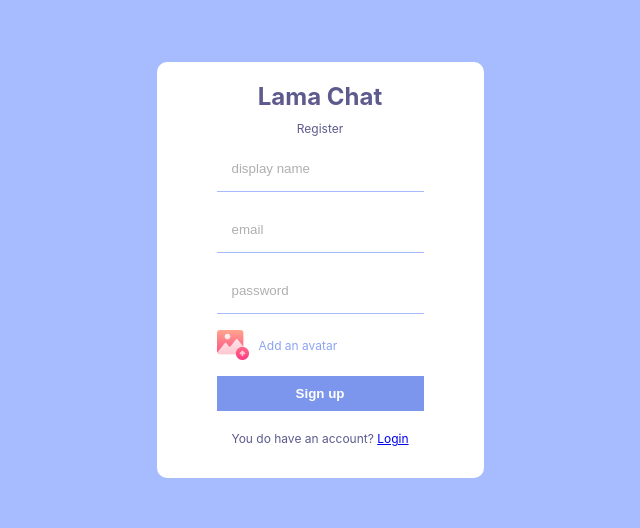
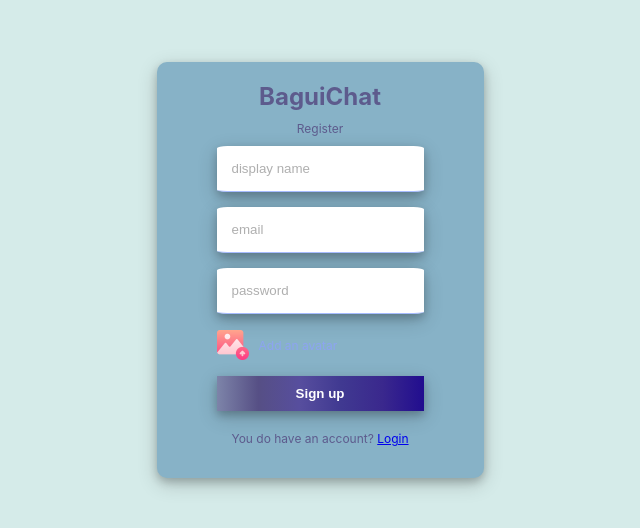
Before and after one commit to alissonnxavier/LiveChat, a React (Create React App) app: page /register in a window 1280 px wide. Shown: the part 130-658 px from the top of the page, without its empty margins (320-960 px from the left). Built offline with nearby package versions, Linux system fonts and the light colour scheme; no server answers; a web font is replaced by a local one.

Commit message:
changed layout

```diff
--- a/src/index.css
+++ b/src/index.css
@@ -5,6 +5,7 @@ body {
     sans-serif;
   -webkit-font-smoothing: antialiased;
   -moz-osx-font-smoothing: grayscale;
+
 }
 
 code {
--- a/src/pages/Login.jsx
+++ b/src/pages/Login.jsx
@@ -30,7 +30,7 @@ const Login = () => {
     return (
         <div className="formContainer">
             <div className="formWrapper">
-                <span className="logo"> Lama chat </span>
+                <span className="logo"> BaguiChat </span>
                 <span className="title"> SignIn  </span>
                 <form onSubmit={handleSubmit}>
                     <input type='email' placeholder="email" />
--- a/src/pages/Register.jsx
+++ b/src/pages/Register.jsx
@@ -63,7 +63,7 @@ const Register = () => {
     return (
         <div className="formContainer">
             <div className="formWrapper">
-                <span className="logo">Lama Chat</span>
+                <span className="logo">BaguiChat</span>
                 <span className="title">Register</span>
                 <form onSubmit={handleSubmit}>
                     <input required type="text" placeholder="display name" />
--- a/src/style.scss
+++ b/src/style.scss
@@ -1,21 +1,20 @@
-
 @import url('https://fonts.googleapis.com/css2?family=Gajraj+One&display=swap');
 
 
-@mixin mobile{
-    @media screen and (max-width: 480px){
+@mixin mobile {
+    @media screen and (max-width: 480px) {
         @content;
     }
 }
 
-@mixin tablet{
-    @media screen and (max-width: 768px){
+@mixin tablet {
+    @media screen and (max-width: 768px) {
         @content;
     }
 }
 
-@mixin laptop{
-    @media screen and (max-width: 1200px){
+@mixin laptop {
+    @media screen and (max-width: 1200px) {
         @content;
     }
 }
@@ -24,7 +23,7 @@
 
 
 .formContainer {
-    background-color: #a7bcff;
+    background-color: #d5ebe9;
     height: 100vh;
     display: flex;
     align-items: center;
@@ -33,13 +32,15 @@
 
     .formWrapper {
 
-        background-color: white;
+        background-color: #87b2c7;
         padding: 20px 60px;
         border-radius: 10px;
         display: flex;
         flex-direction: column;
         gap: 10px;
         align-items: center;
+        box-shadow: 0 4px 8px 0 rgba(0, 0, 0, 0.2), 0 6px 20px 0 rgba(0, 0, 0, 0.19);
+
 
         .logo {
             color: #5d5b8d;
@@ -59,7 +60,7 @@
             flex-direction: column;
             gap: 15px;
 
-            img{
+            img {
                 width: 2rem;
                 height: 2rem;
             }
@@ -68,6 +69,8 @@
                 padding: 15px;
                 border: none;
                 border-bottom: 1px solid #a7bcff;
+                box-shadow: 0 4px 8px 0 rgba(0, 0, 0, 0.2), 0 6px 20px 0 rgba(0, 0, 0, 0.19);
+                border-radius: 5%;
 
                 &::placeholder {
                     color: rgb(175, 175, 175);
@@ -75,16 +78,24 @@
             }
 
             button {
+                box-shadow: 0 4px 8px 0 rgba(0, 0, 0, 0.2), 0 6px 20px 0 rgba(0, 0, 0, 0.19);
                 background-color: #7b96ec;
                 color: white;
                 padding: 10px;
                 font-weight: bold;
                 border: none;
                 cursor: pointer;
-                @include tablet{
+                background-image: linear-gradient(to right, #7d84a9, #564f85, #574e9e, #403991, #3a288d, #210d8f);
+
+
+                @include tablet {
                     position: absolute;
                     bottom: 10px;
                 }
+            }
+
+            button:hover {
+                box-shadow: none;
             }
 
             label {
@@ -110,7 +121,7 @@
 }
 
 .home {
-    background-color: #a7bcff;
+    background-image: linear-gradient(to right, #b1bebf, #92b6b8, #87bcbf);
     height: 100vh;
     display: flex;
     align-items: center;
@@ -128,13 +139,13 @@
         box-shadow: 0 4px 8px 0 rgba(0, 0, 0, 0.2), 0 6px 20px 0 rgba(0, 0, 0, 0.19);
 
 
-        @include tablet{
+        @include tablet {
             width: 90%;
         }
 
         .sidebar {
             flex: 1;
-            background-image: linear-gradient(to right,#047c82 , #11787d , #217d82, #337e82, #448487, #4e8285);
+            background-image: linear-gradient(to right, #047c82, #11787d, #217d82, #337e82, #448487, #4e8285);
 
             .search {
                 border-bottom: 1px solid gray;
@@ -170,7 +181,7 @@
                 cursor: pointer;
 
                 &:hover {
-                    background-image: linear-gradient(to right,#031e1f , #286e70 60%, #0e4547);
+                    background-image: linear-gradient(to right, #031e1f, #286e70 60%, #0e4547);
                     box-shadow: 0 4px 8px 0 rgba(0, 0, 0, 0.2), 0 6px 20px 0 rgba(0, 0, 0, 0.19);
                     border-radius: 10%;
                 }
@@ -234,7 +245,7 @@
             }
 
             button {
-                background-color: #5d5b8d;
+                background-color: #011302;
                 color: #ddddf7;
                 font-size: 10px;
                 border: none;
@@ -250,7 +261,7 @@
 
             }
 
-            button:hover{
+            button:hover {
                 background-color: #703544;
                 height: 2.3rem;
                 color: #3fb547;
@@ -263,7 +274,8 @@
 
         .logo {
             font-weight: bold;
-            @include tablet{
+
+            @include tablet {
                 display: none;
             }
 
@@ -279,7 +291,7 @@
 
             .chatInfo {
                 height: 50px;
-                background-image: linear-gradient(to right,#047c82 , #11787d , #217d82, #337e82, #448487, #4e8285);
+                background-image: linear-gradient(to right, #047c82, #11787d, #217d82, #337e82, #448487, #4e8285);
                 display: flex;
                 align-items: center;
                 justify-content: space-between;
@@ -299,7 +311,7 @@
             }
 
             .messages {
-                background-color: #ddddf7;
+                background-color: #fbfff8;
                 padding: 10px;
                 height: calc(100% - 160px);
                 overflow: scroll;
@@ -382,7 +394,7 @@
                     font-size: 18px;
 
                     &::placeholder {
-                        color: lightgray;
+                        color: rgb(4, 95, 14);
                     }
                 }
 
@@ -400,9 +412,17 @@
                         border: none;
                         padding: 1rem;
                         color: white;
-                        background-color: #8da4f1;
+                        background-image: linear-gradient(to right, #529c92, #3eb0a1, #047c82, #11787d, #217d82, #337e82, #448487, #4e8285);
+
                         cursor: pointer;
                         border-radius: 10%;
+                        box-shadow: 0 4px 8px 0 rgba(0, 0, 0, 0.2), 0 6px 20px 0 rgba(0, 0, 0, 0.19);
+
+
+                    }
+
+                    button:hover {
+                        box-shadow: none;
                     }
                 }
             }
```
